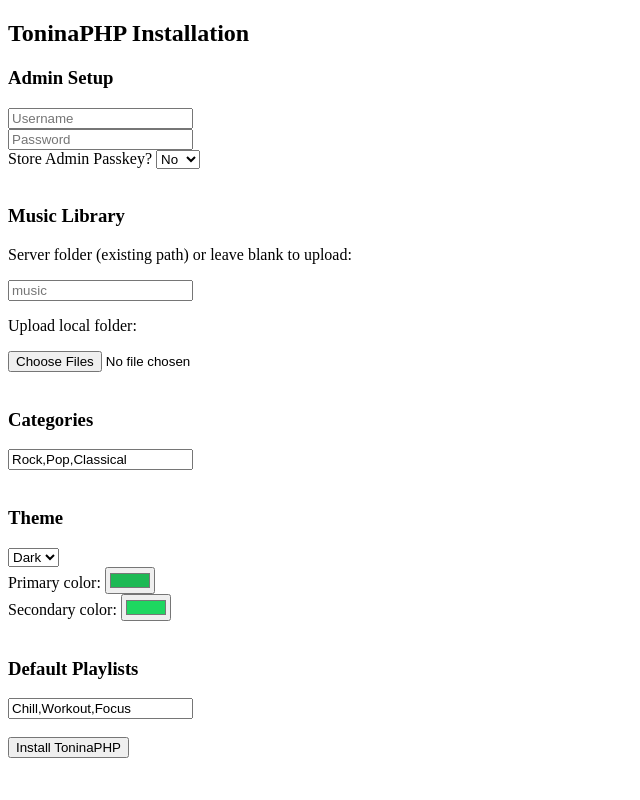
After one commit to stuffbymax/tonina-php, a PHP site: page /install.php in a window 1280 px wide. The commit adds this page. Shown: the whole page, without its empty margins (0-640 px from the left). Run offline with PHP 8.4, Linux system fonts and the light colour scheme.

Commit message:
Add installation script and improve admin setup
Introduces install.php to handle initial setup, including admin user creation, music library configuration, theme selection, and playlist initialization. Updates index.php to redirect to the installer if no admin user exists, ensuring proper installation flow.

```diff
--- /dev/null
+++ b/install.php
@@ -0,0 +1,101 @@
+<?php
+session_start();
+
+// Check if admin exists
+$usersFile = 'users.json';
+$users = file_exists($usersFile) ? json_decode(file_get_contents($usersFile), true) : [];
+if(isset($users['admin'])) { header("Location: index.php"); exit(); }
+
+$msg = '';
+if($_SERVER['REQUEST_METHOD'] === 'POST'){
+    $adminUser = $_POST['admin_user'];
+    $adminPass = $_POST['admin_pass'];
+    $storePass = $_POST['store_pass'] ?? 'no';
+    $theme = $_POST['theme'] ?? 'dark';
+    $primaryColor = $_POST['primary_color'] ?? '#1DB954';
+    $secondaryColor = $_POST['secondary_color'] ?? '#1ED760';
+    $categories = array_filter(array_map('trim', explode(',', $_POST['categories'] ?? 'Rock,Pop,Classical')));
+    $playlists = array_filter(array_map('trim', explode(',', $_POST['playlists'] ?? 'Chill,Workout,Focus')));
+
+    // Music folder from server or upload
+    if(isset($_POST['server_folder']) && $_POST['server_folder']!==''){
+        $musicFolder = rtrim($_POST['server_folder'],'/');
+        if(!file_exists($musicFolder)) mkdir($musicFolder,0777,true);
+        foreach($categories as $cat) mkdir("$musicFolder/$cat",0777,true);
+    }
+
+    if(isset($_FILES['music_folder'])){
+        $musicFolder = 'music_upload/';
+        if(!file_exists($musicFolder)) mkdir($musicFolder,0777,true);
+        foreach($_FILES['music_folder']['name'] as $key => $fullPath){
+            $tmpName = $_FILES['music_folder']['tmp_name'][$key];
+            $relativePath = str_replace('\\','/', $fullPath);
+            $dest = $musicFolder . $relativePath;
+            $dir = dirname($dest);
+            if(!file_exists($dir)) mkdir($dir,0777,true);
+            move_uploaded_file($tmpName, $dest);
+        }
+    }
+
+    // CSS
+    @mkdir('css',0777,true);
+    $bg = ($theme==='dark')?'#121212':'#fff';
+    $text = ($theme==='dark')?'#fff':'#000';
+    $css = "body{background:$bg;color:$text;font-family:Arial;}
+h2,h3{color:$primaryColor;} a,button{color:$primaryColor;} a.active{color:$secondaryColor;}
+input,select,button{margin:5px 0;padding:5px;border-radius:4px;border:none;} button{cursor:pointer;} li{margin:5px 0;} audio{width:100%;}";
+    file_put_contents('css/style.css',$css);
+
+    // JSON storage
+    file_put_contents('users.json', json_encode([$adminUser => password_hash($adminPass, PASSWORD_DEFAULT)]));
+    file_put_contents('config.json', json_encode([
+        'music_folder' => $musicFolder ?? 'music',
+        'categories' => $categories,
+        'theme' => $theme,
+        'primary_color' => $primaryColor,
+        'secondary_color' => $secondaryColor
+    ]));
+
+    $plistAssoc = [];
+    foreach($playlists as $pl) $plistAssoc[$pl] = [];
+    file_put_contents('playlists.json', json_encode($plistAssoc));
+
+    if($storePass==='yes') file_put_contents('admin_pass.txt',$adminPass);
+    file_put_contents('install.lock',"Installed on ".date('Y-m-d H:i:s'));
+    $msg = "Installation complete! <a href='index.php'>Login</a>.";
+}
+?>
+<!DOCTYPE html>
+<html lang="en">
+<head><meta charset="UTF-8"><title>ToninaPHP Installer</title></head>
+<body>
+<h2>ToninaPHP Installation</h2>
+<?php if($msg) echo "<p>$msg</p>"; ?>
+<form method="post" enctype="multipart/form-data">
+<h3>Admin Setup</h3>
+<input type="text" name="admin_user" placeholder="Username" required><br>
+<input type="password" name="admin_pass" placeholder="Password" required><br>
+<label>Store Admin Passkey?</label>
+<select name="store_pass"><option value="no" selected>No</option><option value="yes">Yes</option></select><br><br>
+
+<h3>Music Library</h3>
+<p>Server folder (existing path) or leave blank to upload:</p>
+<input type="text" name="server_folder" placeholder="music"><br>
+<p>Upload local folder:</p>
+<input type="file" name="music_folder[]" webkitdirectory directory multiple><br><br>
+
+<h3>Categories</h3>
+<input type="text" name="categories" value="Rock,Pop,Classical"><br><br>
+
+<h3>Theme</h3>
+<select name="theme"><option value="dark" selected>Dark</option><option value="light">Light</option></select><br>
+Primary color: <input type="color" name="primary_color" value="#1DB954"><br>
+Secondary color: <input type="color" name="secondary_color" value="#1ED760"><br><br>
+
+<h3>Default Playlists</h3>
+<input type="text" name="playlists" value="Chill,Workout,Focus"><br><br>
+
+<button type="submit">Install ToninaPHP</button>
+</form>
+</body>
+</html>
```
Also changed, not shown: index.php (+5 -5 lines).
